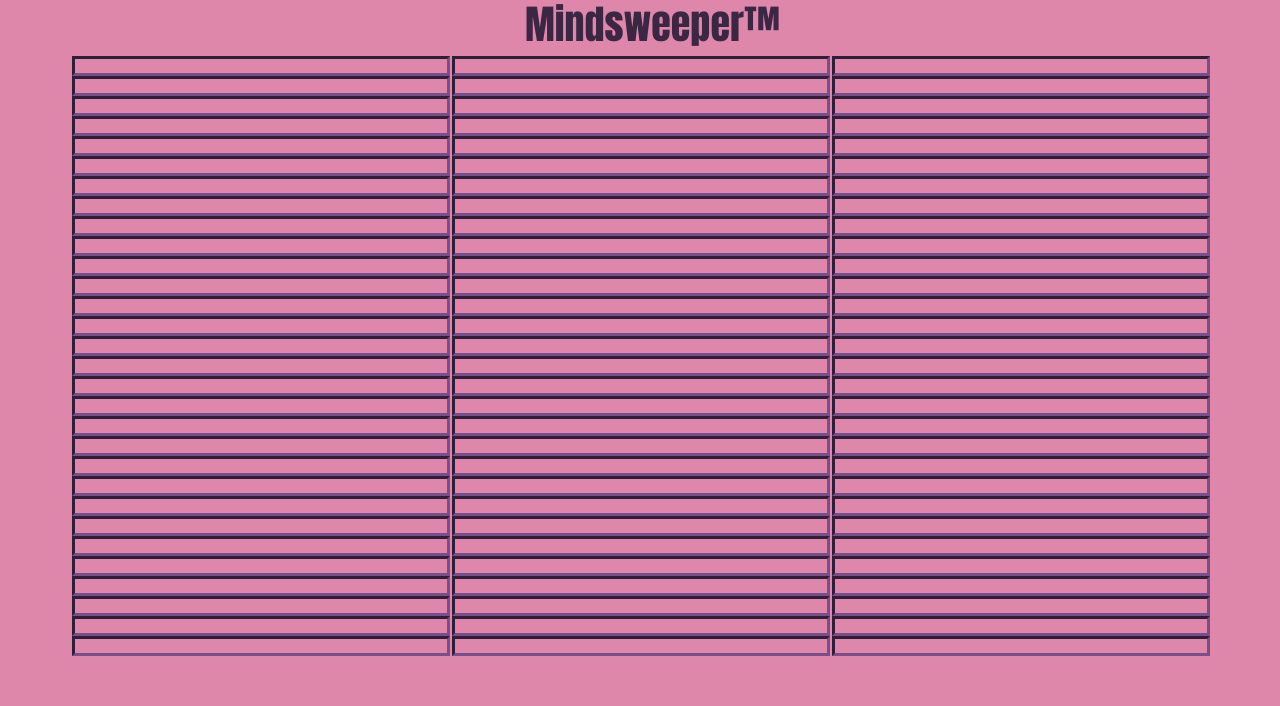
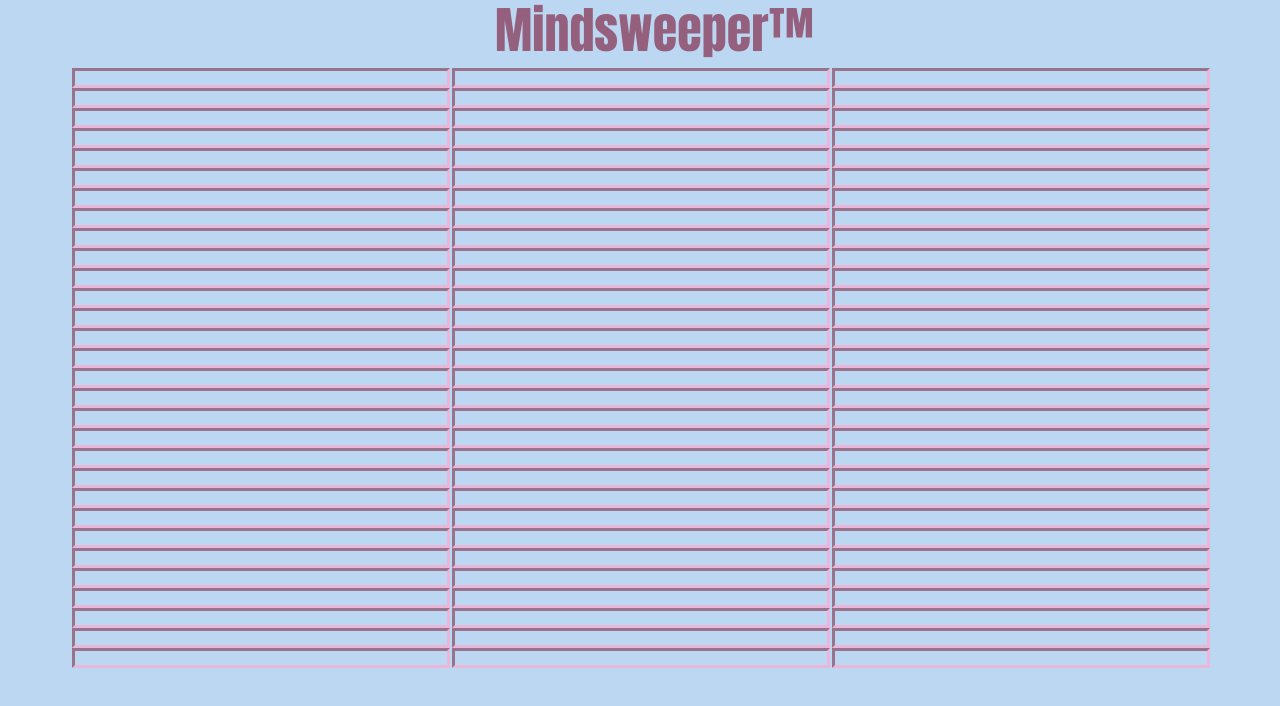
Before and after one commit to madelinewong/mindsweeper, a React (Create React App) app: page / in a window 1280 px wide. Shown: the top 706 px of the page. Built offline with nearby package versions, Linux system fonts and the light colour scheme.

Commit message:
added more pastel and beautiful styles!

```diff
--- a/src/index.css
+++ b/src/index.css
@@ -1,20 +1,21 @@
 body {
   margin: 0;
   padding-left: 0;
-  background-color: #df87aa;
+ background-color: rgb(188, 215, 241);
 }
 
 h1 {
   font-family: Impact, Haettenschweiler, 'Arial Narrow Bold', sans-serif;
-  color:#3b2744;
-  margin-left: 440px;
+  font-size: 50px;
+  color: rgb(148, 96, 126);
+  margin-left: 410px;
 }
 
 .squares {
   flex: 0%;
   height: 20px;
   width: 30px;
-  border: 3px inset #784e8b;
+  border: 3px inset rgb(236, 181, 218);
   margin-left: 2px;
   padding-left: 300px;
 }
```
